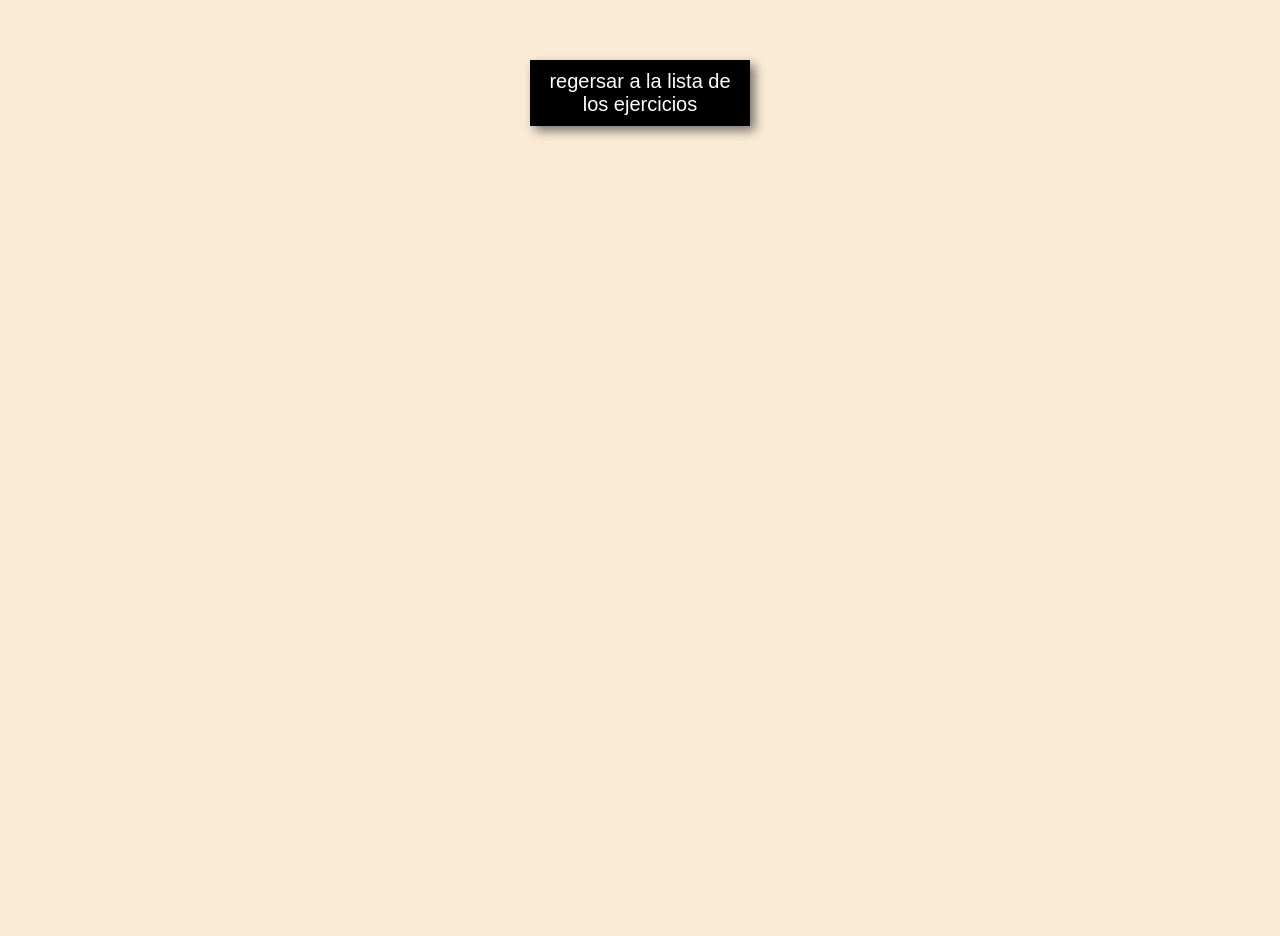
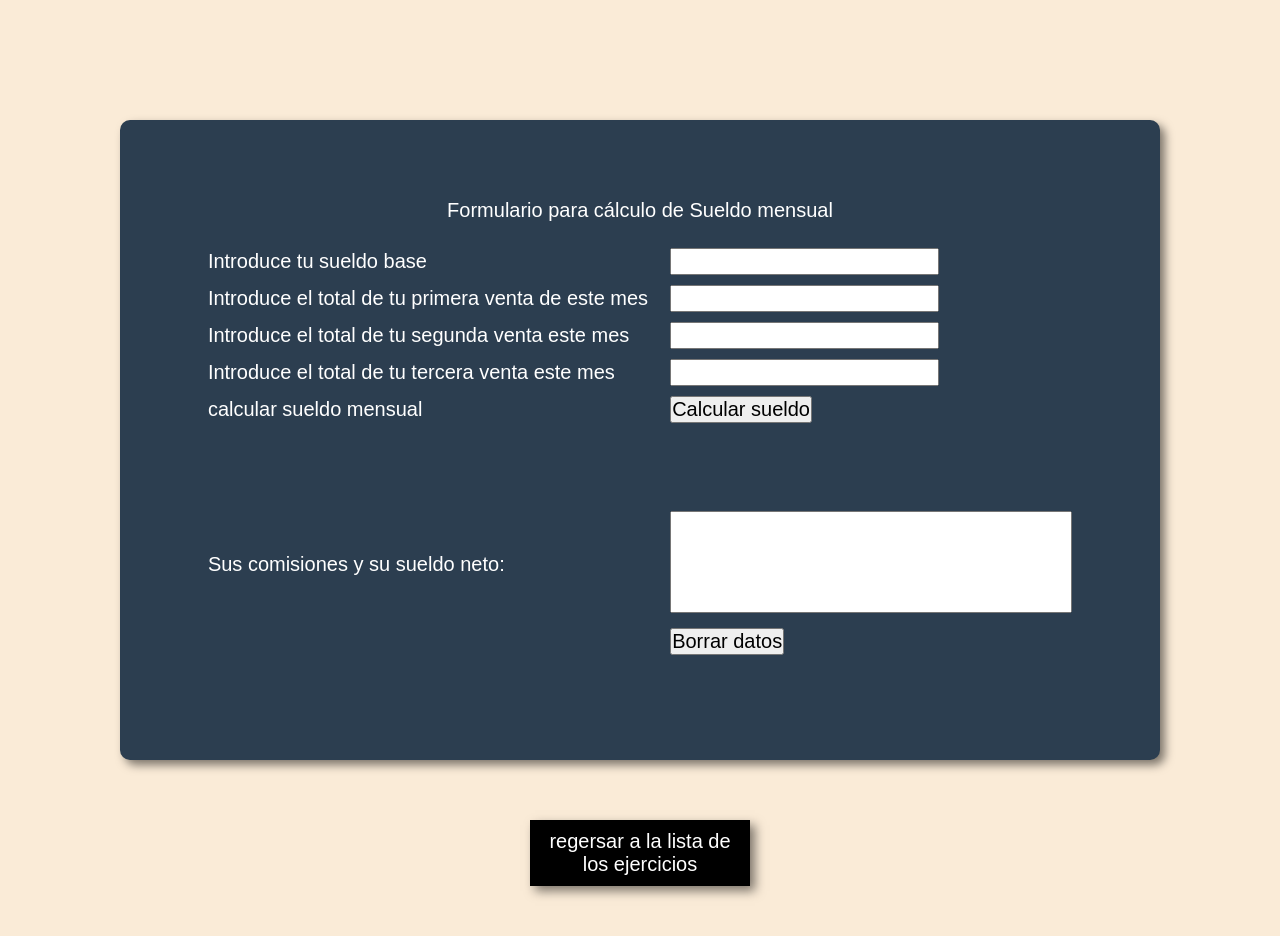
Before and after one commit to Dereck-ruuiz/5IV8_CabreraRuizDereck_PWP, a plain HTML site: page II/05 Ejercicios/Ejercicio 2/ejercicio2.html in a window 1280 px wide. Before the commit the page ends 800 px from the top, so only its background shows below. Drawn offline with Linux system fonts and the light colour scheme.

Commit message:
Ejercicio 2 práctica 05 terminado

```diff
--- a/II/05 Ejercicios/Ejercicio 1/javascript/funcionese1.js
+++ b/II/05 Ejercicios/Ejercicio 1/javascript/funcionese1.js
@@ -16,7 +16,7 @@ function interes(){
     var parseo = parseFloat(valor);
     var parseo_meses =parseInt(meses);
 
-    if(isNaN(parseo) || parseo <= 0 || isNaN(parseo_meses) || parseo_meses <= 0){
+    if(parseo <= 0 || parseo_meses <= 0){
         alert("Por favor, introduce una cantidad válida a invertir y un número de meses mayor que cero y menor que 18.");
         document.getElementById("mesesi").value = "";
         document.getElementById("cantidadi").value = "";
--- a/II/05 Ejercicios/Ejercicio 2/css/styleejercicio2.css
+++ b/II/05 Ejercicios/Ejercicio 2/css/styleejercicio2.css
@@ -12,16 +12,21 @@ body{
 .container-form{
     background-color: #2c3e50;
     border-radius: 10px;
-    width: 30rem;
+    width: 50rem;
+    height: 30rem;
     margin: 6rem auto auto auto;
     color: #fff;
     box-shadow: 5px 5px 10px #00000080;
     text-align: center;
     padding: 1rem;
+    display: flex;
+    justify-content: center;
+    align-items: center;
+    flex-direction: column;
 }
 
 .container-form table{
-    padding: 1rem 6rem 1rem 1.5rem;
+    padding: 1rem 1.5rem 1rem 1.5rem;
 }
 
 .container-form td{
@@ -31,6 +36,12 @@ body{
 
 .btn_registro{
     margin: 6px;
+}
+
+.output{
+    width: 20rem;
+    height: 5rem;
+    resize: none;
 }
 
 footer, footer a{
--- a/II/05 Ejercicios/Ejercicio 2/ejercicio2.html
+++ b/II/05 Ejercicios/Ejercicio 2/ejercicio2.html
@@ -8,10 +8,84 @@
 </head>
 <body>
 
-
+    <div class="container">
+            <div class="container-form">
+                <form method="post" name="formulario" action="">
+                    <label for="">Formulario para cálculo de Sueldo mensual</label>
+                    <div class="container-table">
+                        <table class="table">
+                            <tr>
+                                <td class="td-text">
+                                    Introduce tu sueldo base
+                                </td>
+                                <td>
+                                    <input type="text" name="cantidad" id="sueldob" onkeypress="return validarn(event)">
+                                </td>
+                            </tr>
+                            <tr>
+                                <td class="td-text">
+                                    Introduce el total de tu primera venta de este mes
+                                </td>
+                                <td>
+                                    <input type="text" name="cantidad" id="venta1" onkeypress="return validarn(event)">
+                                </td>
+                            </tr>
+                            <tr>
+                                <td class="td-text">
+                                    Introduce el total de tu segunda venta este mes
+                                </td>
+                                <td>
+                                    <input type="text" name="cantidad" id="venta2" onkeypress="return validarn(event)">
+                                </td>
+                            </tr>
+                            <tr>
+                                <td class="td-text">
+                                    Introduce el total de tu tercera venta este mes
+                                </td>
+                                <td>
+                                    <input type="text" name="cantidad" id="venta3" onkeypress="return validarn(event)">
+                                </td>
+                            </tr>
+                            <tr>
+                                <td class="td-text">
+                                    calcular sueldo mensual
+                                </td>
+                                <td>
+                                    <input type="button" value="Calcular sueldo" name="calcular" onclick="calcularsueldo()">
+                                </td>
+                            </tr>
+                            <tr>
+                                <td>
+                                     ㅤ
+                                </td>
+                            </tr>
+                            <tr>
+                                <td>
+                                     ㅤ
+                                </td>
+                            </tr>
+                            <tr>
+                                <td class="td-text">
+                                    Sus comisiones y su sueldo neto:
+                                </td>
+                                <td>
+                                    <textarea name="sueldo" id="sueldot" readonly="readonly" class="output"></textarea>
+                                </td>
+                            </tr>
+                            <tr>
+                                <td></td>
+                                <td><input type="button" value="Borrar datos" name="borrar" onclick="borrarc()"></td>
+                            </tr>
+                        </table>
+                    </div>
+                </form>
+            </div>
+        </div>
 
     <div class="container-footer">
         <footer><a href="../../05 Ejercicios/Ejercicios.html">regersar a la lista de los ejercicios</a></footer>
     </div>
+
+    <script src="./javascript/funcionese2.js"></script>
 </body>
 </html>
--- a/II/05 Ejercicios/Ejercicio 2/javascript/funcionese2.js
+++ b/II/05 Ejercicios/Ejercicio 2/javascript/funcionese2.js
@@ -0,0 +1,62 @@
+function validarn(e){
+    var teclado = (document.all)? e.keyCode : e.which;
+    if(teclado == 8) return true;
+    var patron = /[0-9\d .]/;
+
+    var codigo =  String.fromCharCode(teclado);
+    return patron.test(codigo);
+}
+
+//función para calcular el sueldo mensual
+function calcularsueldo(){
+    var sueldo_base = document.getElementById("sueldob").value;
+    var vent1 = document.getElementById("venta1").value;
+    var vent2 = document.getElementById("venta2").value;
+    var vent3 = document.getElementById("venta3").value;
+
+    var parse_sueldob = parseFloat(sueldo_base);
+    var parse_vent1 = parseFloat(vent1);
+    var parse_vent2 = parseFloat(vent2);
+    var parse_vent3 = parseFloat(vent3);
+
+    if(isNaN(parse_sueldob) || parse_sueldob <= 0){
+        alert("Por favor, introduce un sueldo válido.");
+        document.getElementById("sueldob").value = "";
+        return;
+    }
+
+    if(isNaN(parse_vent1) || isNaN(parse_vent2) || isNaN(parse_vent3)){
+        alert("Rellene todos los campos (introduce cero si no hubo ventas).");
+        return;
+    }
+
+    if(parse_vent1 < 0 || parse_vent2 < 0 || parse_vent3 < 0){
+        alert("Introduce valores mayores a cero en las ventas.");
+        document.getElementById("venta1").value = "";
+        document.getElementById("venta2").value = "";
+        document.getElementById("venta3").value = "";
+        return;
+    }
+
+    var com1 = parse_vent1*0.1;
+    var com2 = parse_vent2*0.1;
+    var com3 = parse_vent3*0.1;
+
+    var comisiones = com1 + com2 + com3;
+
+    var sueldo_total  = parse_sueldob + comisiones;
+
+    document.getElementById("sueldot").value =
+    "Su primera comisión: $ " + com1.toFixed(2) +
+    "\nSu segunda comisión: $ " + com2.toFixed(2) +
+    "\nSu tercera comisión: $ " + com3.toFixed(2) +
+    "\nSu sueldo neto: $ " + sueldo_total.toFixed(2);
+}
+
+function borrarc(){
+        document.getElementById("sueldob").value = "";
+        document.getElementById("venta1").value = "";
+        document.getElementById("venta2").value = "";
+        document.getElementById("venta3").value = "";
+        document.getElementById("sueldot").value = "";
+}
```
